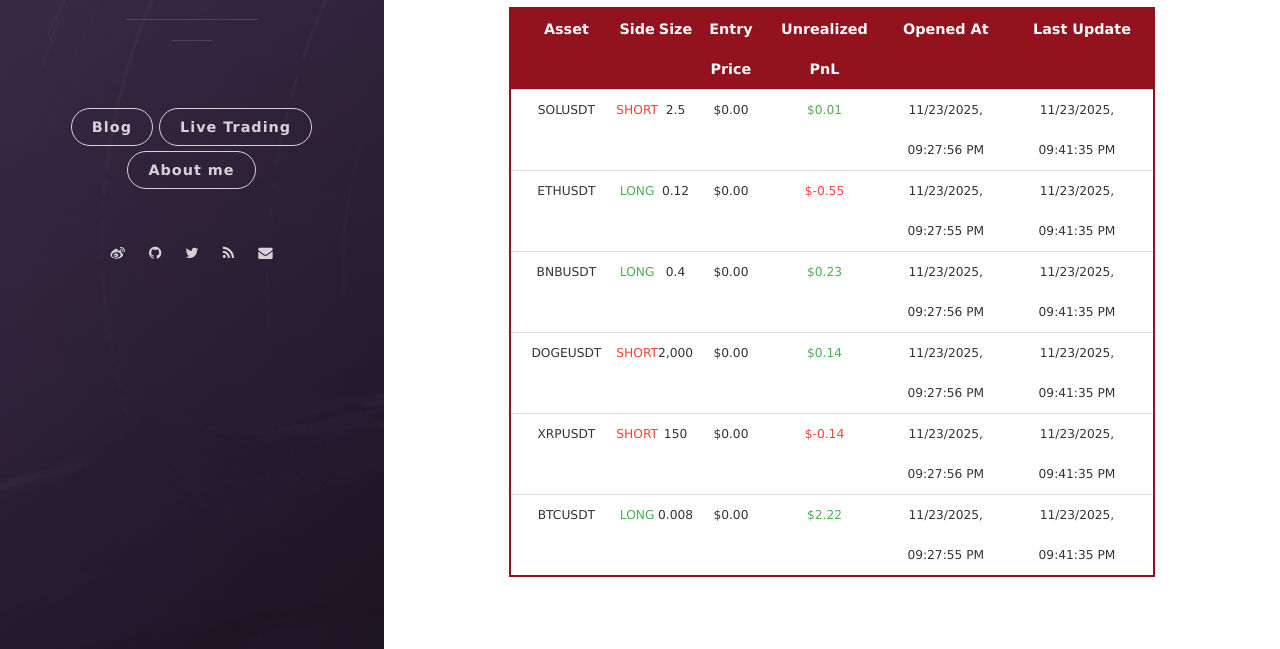
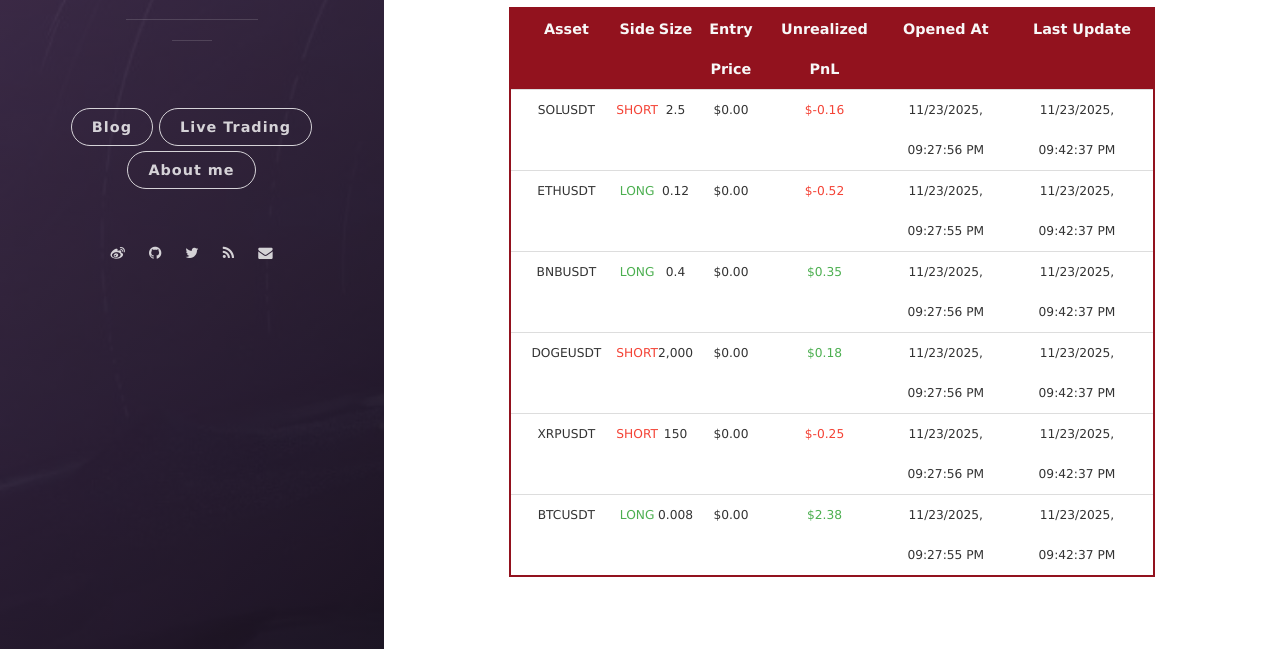
Before and after one commit to leeyegy/leeyegy.github.io, a Jekyll site: the page built from live-trading.html, in a window 1280 px wide and 1269 px high. Shown: the part 592-1241 px from the top of the window. Built offline with Jekyll 4.4.1, drawn with Linux system fonts in a browser that asks for light colours; nearby versions of some CDN libraries.

Commit message:
AccountMonitor: refresh positions 2025-11-24T05:42:37+08:00

```diff
--- a/assets/data/binance/positions.json
+++ b/assets/data/binance/positions.json
@@ -4,53 +4,53 @@
     "side": "SHORT",
     "size": 2.5,
     "entryPrice": 0.0,
-    "unrealizedPnl": 0.0094571,
+    "unrealizedPnl": -0.15680762,
     "openedAt": "2025-11-24T05:27:56+08:00",
-    "reportedAt": "2025-11-24T05:41:35+08:00"
+    "reportedAt": "2025-11-24T05:42:37+08:00"
   },
   {
     "symbol": "ETHUSDT",
     "side": "LONG",
     "size": 0.12,
     "entryPrice": 0.0,
-    "unrealizedPnl": -0.55056372,
+    "unrealizedPnl": -0.52225023,
     "openedAt": "2025-11-24T05:27:55+08:00",
-    "reportedAt": "2025-11-24T05:41:35+08:00"
+    "reportedAt": "2025-11-24T05:42:37+08:00"
   },
   {
     "symbol": "BNBUSDT",
     "side": "LONG",
     "size": 0.4,
     "entryPrice": 0.0,
-    "unrealizedPnl": 0.232,
+    "unrealizedPnl": 0.34901044,
     "openedAt": "2025-11-24T05:27:56+08:00",
-    "reportedAt": "2025-11-24T05:41:35+08:00"
+    "reportedAt": "2025-11-24T05:42:37+08:00"
   },
   {
     "symbol": "DOGEUSDT",
     "side": "SHORT",
     "size": 2000.0,
     "entryPrice": 0.0,
-    "unrealizedPnl": 0.14,
+    "unrealizedPnl": 0.18,
     "openedAt": "2025-11-24T05:27:56+08:00",
-    "reportedAt": "2025-11-24T05:41:35+08:00"
+    "reportedAt": "2025-11-24T05:42:37+08:00"
   },
   {
     "symbol": "XRPUSDT",
     "side": "SHORT",
     "size": 150.0,
     "entryPrice": 0.0,
-    "unrealizedPnl": -0.137262,
+    "unrealizedPnl": -0.2527065,
     "openedAt": "2025-11-24T05:27:56+08:00",
-    "reportedAt": "2025-11-24T05:41:35+08:00"
+    "reportedAt": "2025-11-24T05:42:37+08:00"
   },
   {
     "symbol": "BTCUSDT",
     "side": "LONG",
     "size": 0.008,
     "entryPrice": 0.0,
-    "unrealizedPnl": 2.22295118,
+    "unrealizedPnl": 2.37974492,
     "openedAt": "2025-11-24T05:27:55+08:00",
-    "reportedAt": "2025-11-24T05:41:35+08:00"
+    "reportedAt": "2025-11-24T05:42:37+08:00"
   }
 ]
```
